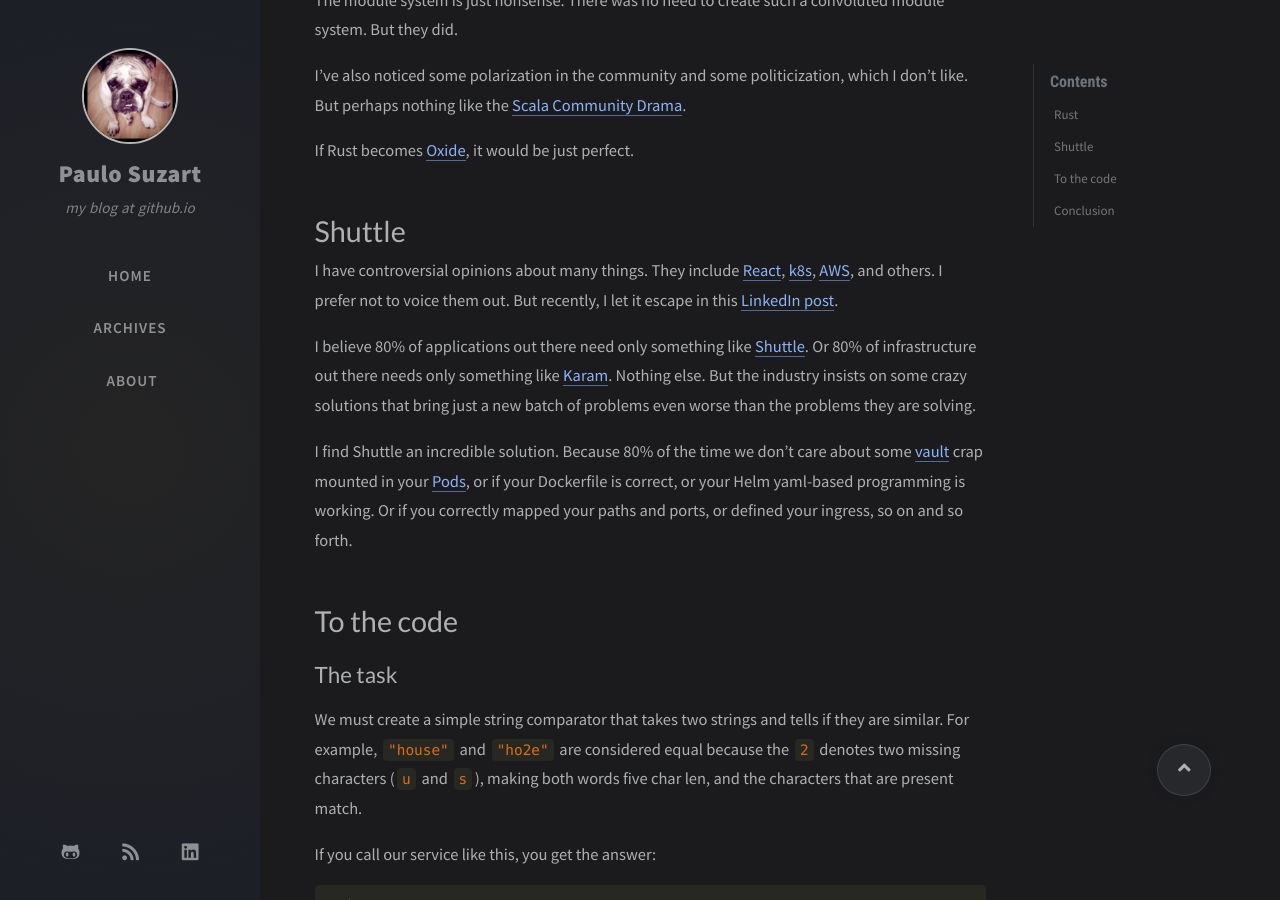
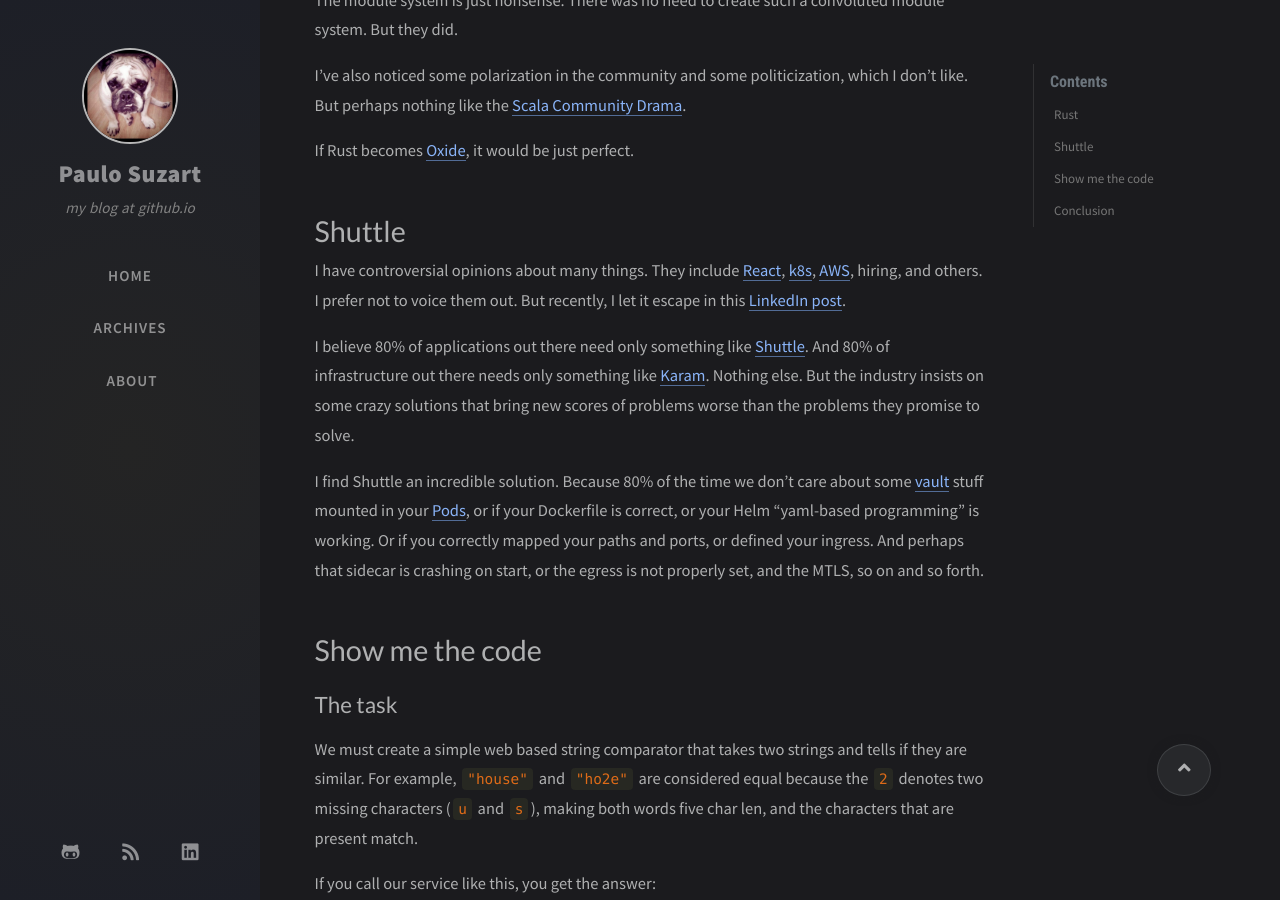
Before and after one commit to paulosuzart/paulosuzart.github.io, a Jekyll site: the page built from _posts/2023-11-17-rust-and-shuttle.md, in a window 1280 px wide and 900 px high, scrolled down 1329 px. Built offline with Jekyll 4.4.1, drawn with Linux system fonts in a browser that asks for light colours; nearby versions of some CDN libraries; comment, search, counter and statistics services are not loaded; some of the changed text lies outside the part shown.

Commit message:
Gcmsg revised wording

````diff
--- a/_posts/2023-11-17-rust-and-shuttle.md
+++ b/_posts/2023-11-17-rust-and-shuttle.md
@@ -39,17 +39,17 @@
 
 # Shuttle
 
-I have controversial opinions about many things. They include [React](https://react.dev/), [k8s](https://kubernetes.io/), [AWS](https://aws.amazon.com/), and others. I prefer not to voice them out. But recently, I let it escape in this [LinkedIn post](https://www.linkedin.com/posts/paulosuzart_the-cloud-aware-activity-7124695977025785856-iMEF?utm_source=share&utm_medium=member_desktop).
+I have controversial opinions about many things. They include [React](https://react.dev/), [k8s](https://kubernetes.io/), [AWS](https://aws.amazon.com/), hiring, and others. I prefer not to voice them out. But recently, I let it escape in this [LinkedIn post](https://www.linkedin.com/posts/paulosuzart_the-cloud-aware-activity-7124695977025785856-iMEF?utm_source=share&utm_medium=member_desktop).
 
-I believe 80% of applications out there need only something like [Shuttle](https://www.shuttle.rs/). Or 80% of infrastructure out there needs only something like [Karam](https://kamal-deploy.org/). Nothing else. But the industry insists on some crazy solutions that bring just a new batch of problems even worse than the problems they are solving.
+I believe 80% of applications out there need only something like [Shuttle](https://www.shuttle.rs/). And 80% of infrastructure out there needs only something like [Karam](https://kamal-deploy.org/). Nothing else. But the industry insists on some crazy solutions that bring new scores of problems worse than the problems they promise to solve.
 
-I find Shuttle an incredible solution. Because 80% of the time we don't care about some [vault](https://www.vaultproject.io/) crap mounted in your [Pods](https://kubernetes.io/docs/concepts/workloads/pods/), or if your Dockerfile is correct, or your Helm yaml-based programming is working. Or if you correctly mapped your paths and ports, or defined your ingress, so on and so forth.
+I find Shuttle an incredible solution. Because 80% of the time we don't care about some [vault](https://www.vaultproject.io/) stuff mounted in your [Pods](https://kubernetes.io/docs/concepts/workloads/pods/), or if your Dockerfile is correct, or your Helm "yaml-based programming" is working. Or if you correctly mapped your paths and ports, or defined your ingress. And perhaps that sidecar is crashing on start, or the egress is not properly set, and the MTLS, so on and so forth.
 
-# To the code
+# Show me the code
 
 ## The task
 
-We must create a simple string comparator that takes two strings and tells if they are similar. For example, `"house"` and `"ho2e"` are considered equal because the `2` denotes two missing characters (`u` and `s`), making both words five char len, and the characters that are present match.
+We must create a simple web based string comparator that takes two strings and tells if they are similar. For example, `"house"` and `"ho2e"` are considered equal because the `2` denotes two missing characters (`u` and `s`), making both words five char len, and the characters that are present match.
 
 If you call our service like this, you get the answer:
 
@@ -252,7 +252,25 @@
 
 ## Deploy
 
+To tie everything together, we use Shuttle annotation in our `main` function like this:
+
+```rust
+fn init_router() -> Router {
+    Router::new().route("/compare", get(compare))
+        .fallback(handler_404)
+}
+
+// Here we go
+#[shuttle_runtime::main]
+async fn main() -> shuttle_axum::ShuttleAxum {
+    Ok(init_router().into())
+}
+```
+
 Let's save time here and refer to the original documentation at [Shuttle.rs](https://docs.shuttle.rs/getting-started/quick-start).
+
+- `cargo shuttle run ` - Runs your project locally
+- `cargo shuttle deploy --allow-dirty` - Deploys to Shuttle. Use `--allow-dirty` if you are doing from uncommitted changes on your repo.
 
 You don't need to use `curl`. Access [https://similarr.shuttleapp.rs/compare?a=hypothetically&b=h12y](https://similarr.shuttleapp.rs/compare?a=hypothetically&b=h12y), and you should see the result (replace `similarr.shuttleapp.rs` by your domain).
 
````
Also changed, not shown: other parts of _posts/2023-11-17-rust-and-shuttle.md (+1 -1 lines).
